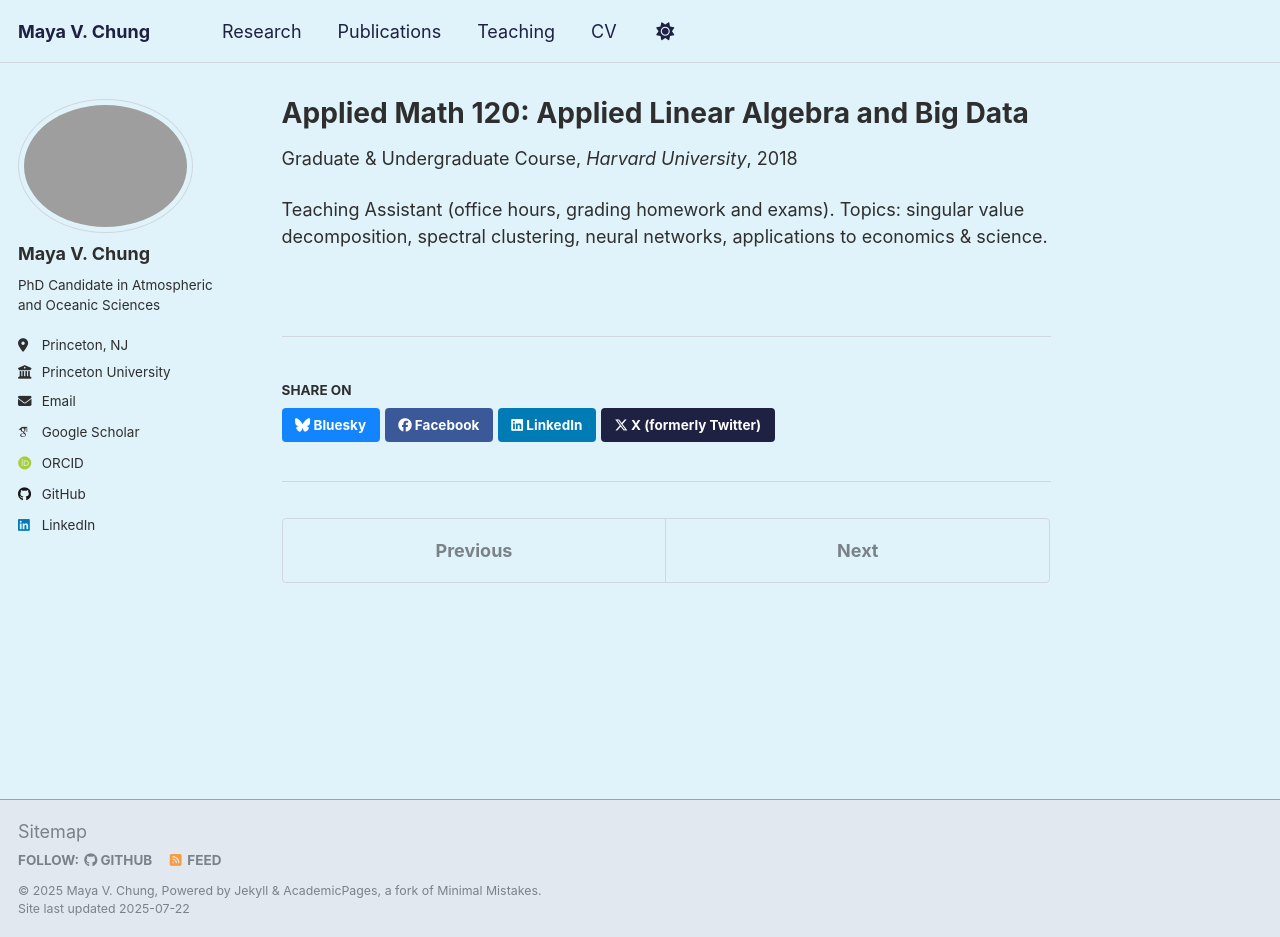
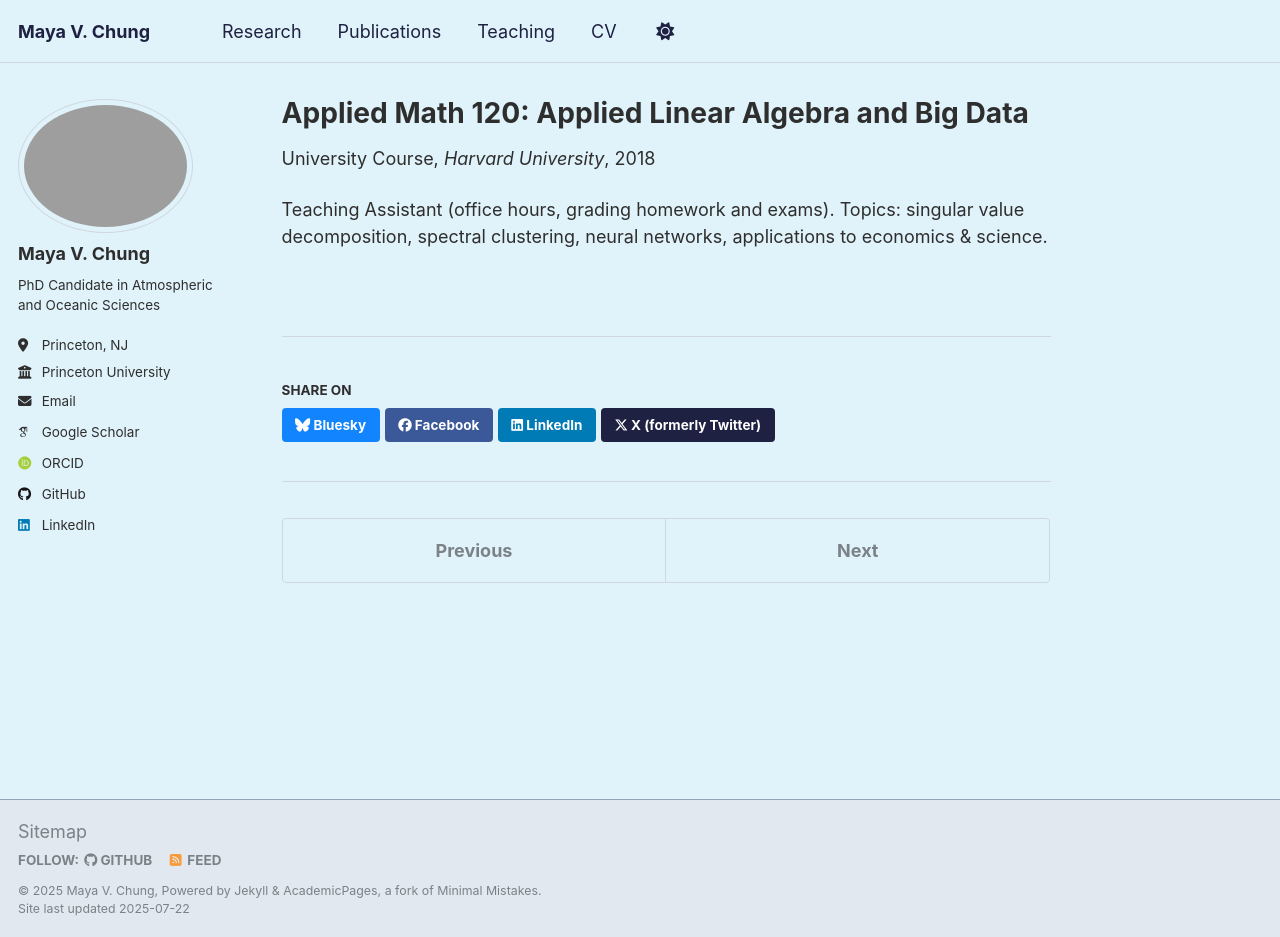
Before and after one commit to mayavchung/mayavchung.github.io, a Jekyll site: the page built from _teaching/am120.md, in a window 1280 px wide and 937 px high. Built offline with Jekyll 4.4.1, drawn with Linux system fonts in a browser that asks for light colours; some web fonts are replaced; a script that is not in the unit is left out.

Commit message:
Update am120.md

```diff
--- a/_teaching/am120.md
+++ b/_teaching/am120.md
@@ -1,8 +1,7 @@
 ---
 title: "Applied Math 120: Applied Linear Algebra and Big Data"
 collection: teaching
-type: "Graduate & Undergraduate Course"
-permalink: /teaching/am120
+type: "University Course"
 venue: "Harvard University"
 date: 2018-02-01
 location: "Cambridge, MA"
```
